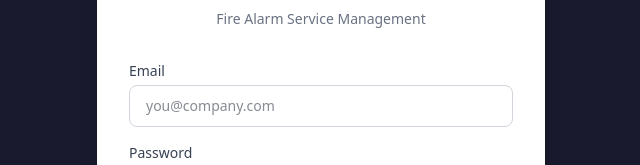
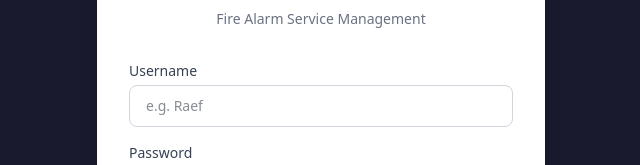
Before and after one commit to futurabruce-cpu/ppm-dashboard, a Next.js app: page /login in a window 1280 px wide. Shown: the part 315-480 px from the top of the page, without its empty margins (319-959 px from the left). Built offline with nearby package versions, Linux system fonts and the light colour scheme.

Commit message:
Login with username instead of email

```diff
--- a/app/login/page.tsx
+++ b/app/login/page.tsx
@@ -4,9 +4,25 @@ import { useState } from 'react'
 import { useRouter } from 'next/navigation'
 import { getSupabaseBrowserClient } from '@/lib/supabase/client'
 
+// Map username → email (Supabase requires email format)
+function toEmail(username: string): string {
+  const u = username.trim().toLowerCase()
+  // If already looks like an email, use as-is
+  if (u.includes('@')) return u
+  // Map known usernames
+  const map: Record<string, string> = {
+    'raef': 'raef@ppm.local',
+    'helen': 'helen@ppm.local',
+    'gareth': 'gareth@ppm.local',
+    'dan': 'dan@ppm.local',
+    'raefprivate': 'raefprivate@ppm.local',
+  }
+  return map[u] ?? `${u}@ppm.local`
+}
+
 export default function LoginPage() {
   const router = useRouter()
-  const [email, setEmail] = useState('')
+  const [username, setUsername] = useState('')
   const [password, setPassword] = useState('')
   const [error, setError] = useState('')
   const [loading, setLoading] = useState(false)
@@ -16,6 +32,7 @@ export default function LoginPage() {
     setError('')
     setLoading(true)
     const supabase = getSupabaseBrowserClient()
+    const email = toEmail(username)
     const { error } = await supabase.auth.signInWithPassword({ email, password })
     if (error) {
       setError(error.message)
@@ -46,15 +63,15 @@ export default function LoginPage() {
             </div>
           )}
           <div>
-            <label className="block text-sm font-medium text-gray-700 mb-1">Email</label>
+            <label className="block text-sm font-medium text-gray-700 mb-1">Username</label>
             <input
-              type="email"
-              value={email}
-              onChange={e => setEmail(e.target.value)}
+              type="text"
+              value={username}
+              onChange={e => setUsername(e.target.value)}
               required
               className="w-full border border-gray-300 rounded-lg px-4 py-2.5 text-sm focus:outline-none focus:ring-2 focus:border-transparent"
               style={{ '--tw-ring-color': '#F5A800' } as React.CSSProperties}
-              placeholder="you@company.com"
+              placeholder="e.g. Raef"
             />
           </div>
           <div>
```
Also changed, not shown: 1 other file (tests, documents, lock files or other folders).
